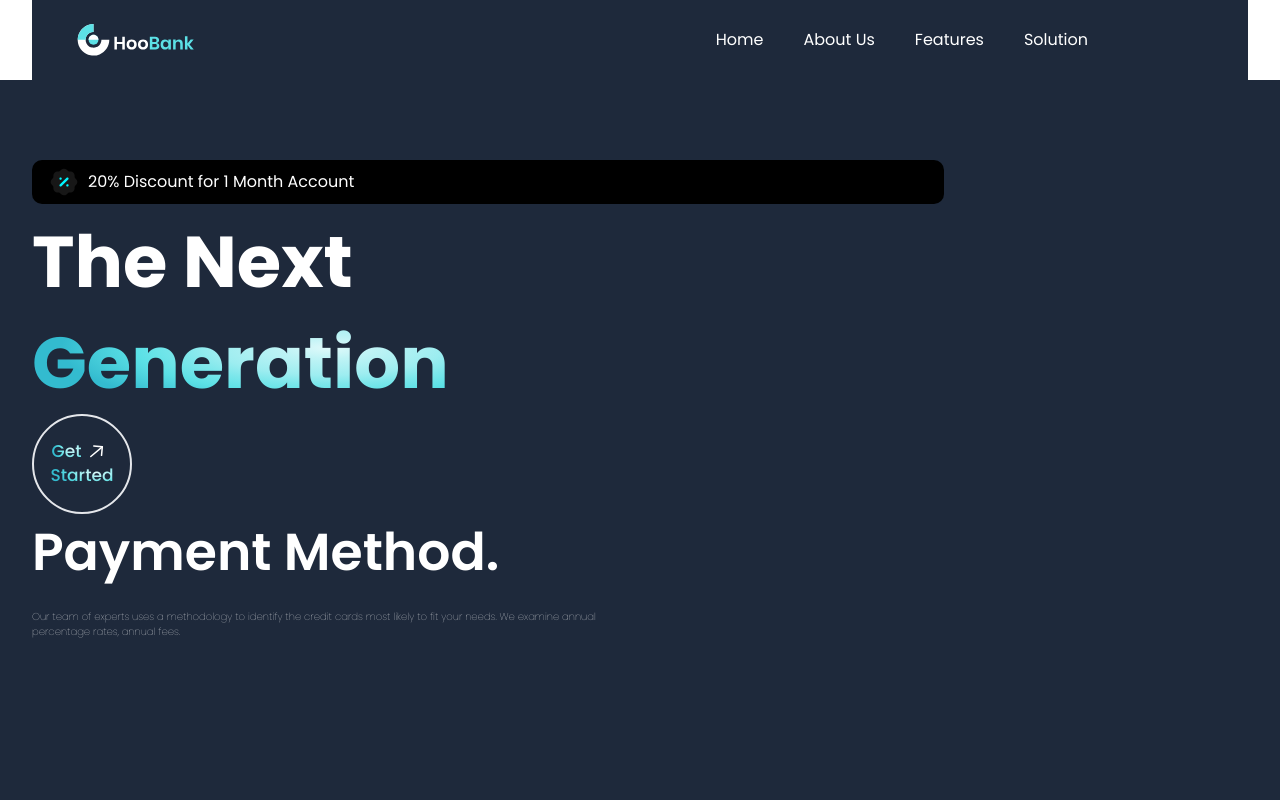
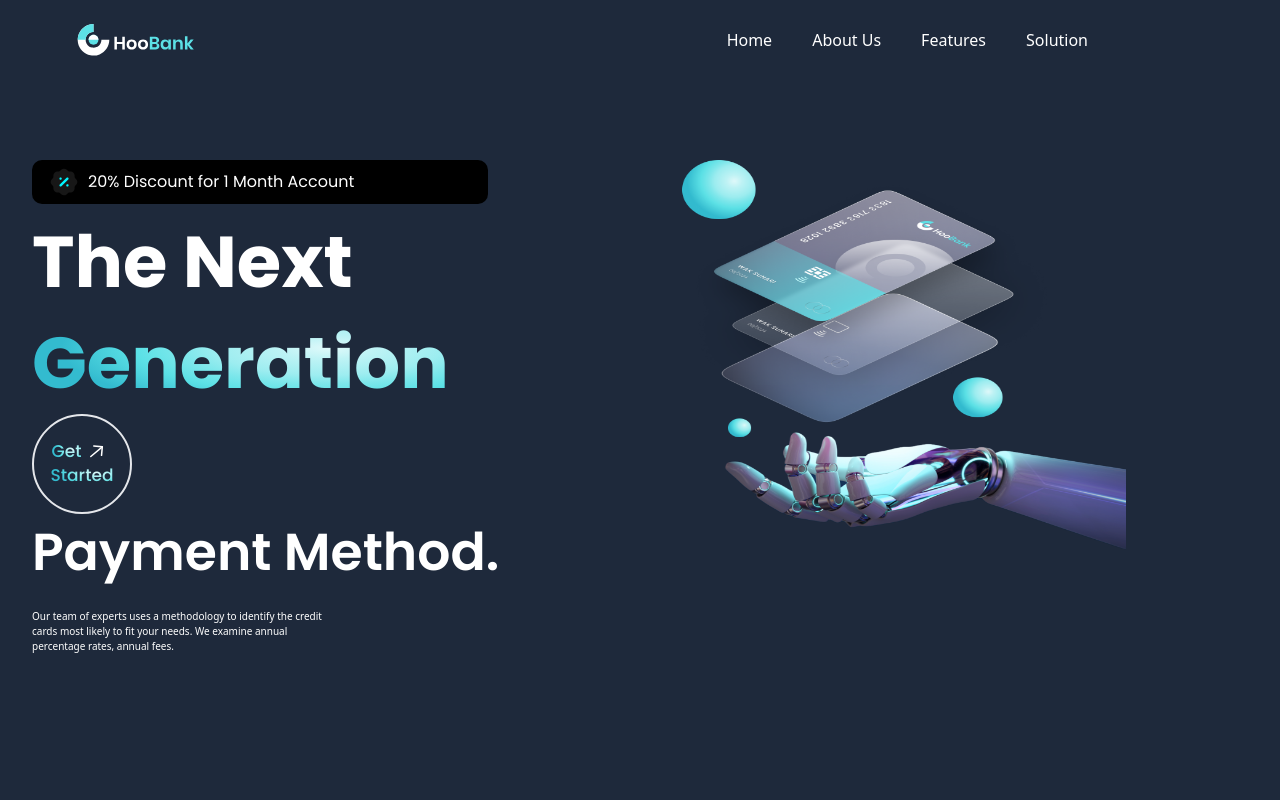
Before and after one commit to Alexandra4373/Bank-app, a React (Vite) app: page / in a window 1280 px wide. Shown: the top 800 px of the page. Built offline with nearby package versions, Linux system fonts and the light colour scheme.

Commit message:
Update App.jsx

```diff
--- a/src/App.jsx
+++ b/src/App.jsx
@@ -26,11 +26,12 @@ import {
 
 function App() {
   return (
-    <div className="font-poppins">
-      <div className="container">
-        <nav className="bg-slate-800 w-full flex py-6 justify-between items-center pl-10 ">
+    <div className="">
+      <div className="bg-slate-800">
+        <div className=" container ">
+          <div className="flex py-6 justify-between items-center pl-10">
             <img src={logo} alt="hoobank" className="w-32 h-8" />
-          <ul className=" text-white list-none sm:flex sm: hidden md:flex-row sm:flex-col justify-end items-center flex-1 gap-10 px-40 cursor-pointer ">
+            <ul className=" text-white list-none sm:flex sm: hidden md:flex-row sm:flex-col justify-end items-center  gap-10 px-40 cursor-pointer ">
               <li>
                 <a href="#Home">Home</a>
               </li>
@@ -44,14 +45,20 @@ function App() {
                 <a href="#Solution">Solution</a>
               </li>
             </ul>
-        </nav>
+          </div>
+        </div>
       </div>
       {/* Hero */}
-      <div className="bg-slate-800 py-20 flex  md:flex-row sm:flex-col ">
+      <div className="bg-slate-800 py-20 ">
         <div className="container">
-          <div className="flex-1 flex-col w-full ">
+          <div className="flex  md:flex-row sm:flex-col ">
+            <div className=" flex-1 flex-col w-full ">
               <div className="flex flex-row items-center bg-black py-[6px] px-4 rounded-[10px] mb-2 w-3/4">
-              <img src={discount} alt="discount" className="[32px] h-[32px]" />
+                <img
+                  src={discount}
+                  alt="discount"
+                  className="[32px] h-[32px]"
+                />
                 <p className="font-poppins font-normal text-white text-[16px] leading-[30.8px]  ml-2">
                   <span className="text-white">20%</span> Discount for{" "}
                   <span className="text-white">1 Month</span> Account
@@ -83,13 +90,14 @@ function App() {
               </h1>
               <p className="flex-1 w-2/4 text-[10px] mt-5 font-thin text-white">
                 Our team of experts uses a methodology to identify the credit
-              cards most likely to fit your needs. We examine annual percentage
-              rates, annual fees.
+                cards most likely to fit your needs. We examine annual
+                percentage rates, annual fees.
               </p>
-          </div>
             </div>
             <div className="flex-1  ">
               <img src={robot} alt="billing" className="w-[80%] h-[80%] " />
+            </div>
+          </div>
         </div>
       </div>
 
```
Lines whose indentation alone changed are shown as unchanged.
